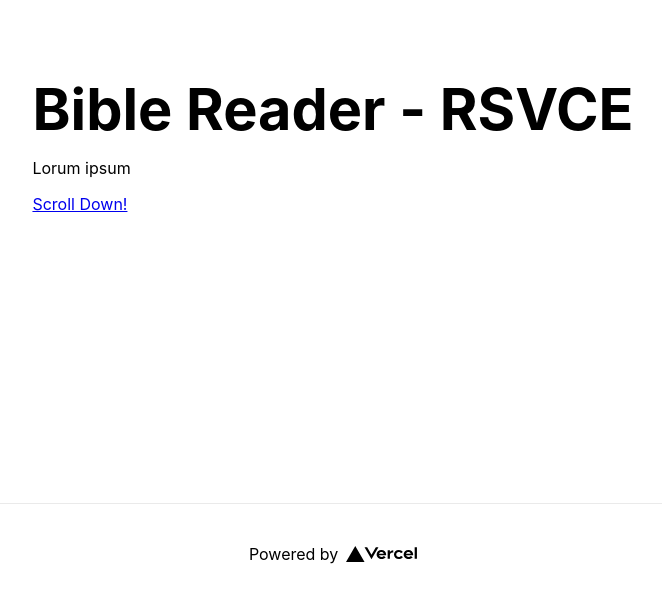
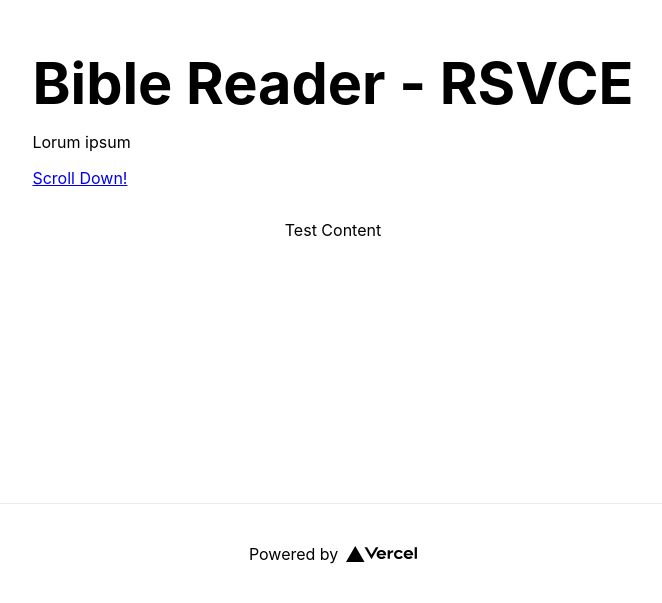
Before and after one commit to orbitalmartian8/bible-reader, a Next.js app in the folder nextjs-blog/: page / in a window 1280 px wide. Shown: the part 197-800 px from the top of the page, without its empty margins (307-969 px from the left). Built offline with nearby package versions, Linux system fonts and the light colour scheme.

Commit message:
Update index.js

```diff
--- a/nextjs-blog/pages/index.js
+++ b/nextjs-blog/pages/index.js
@@ -13,6 +13,9 @@ export default function Home() {
              <h1 className={styles.title}>Bible Reader - RSVCE</h1>
              <p>Lorum ipsum</p>
              <a href="#down"><p>Scroll Down!</p></a>
+          </div>
+          <div className={styles.biblecontent}>
+            <p>Test Content</p>
           </div>
       </main>
 
```
